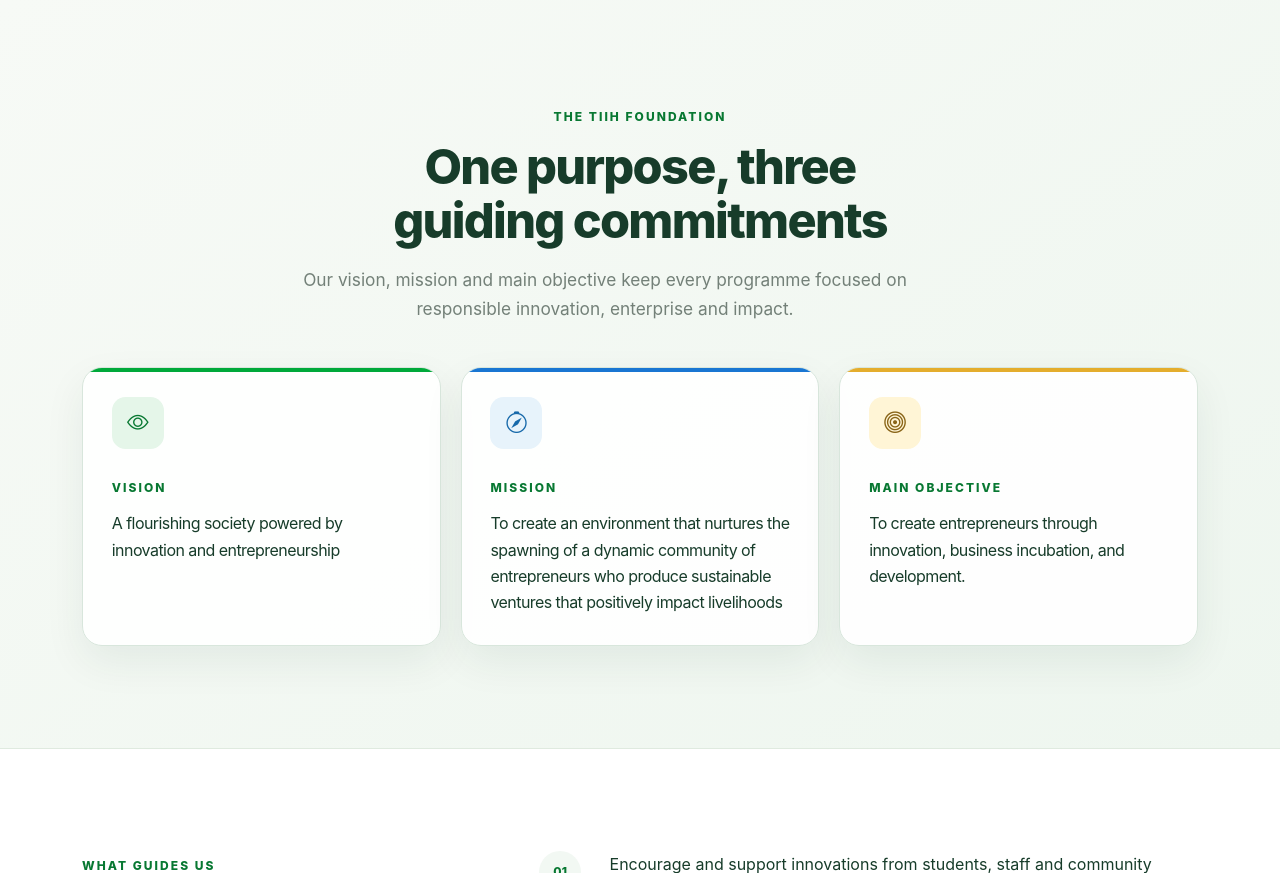
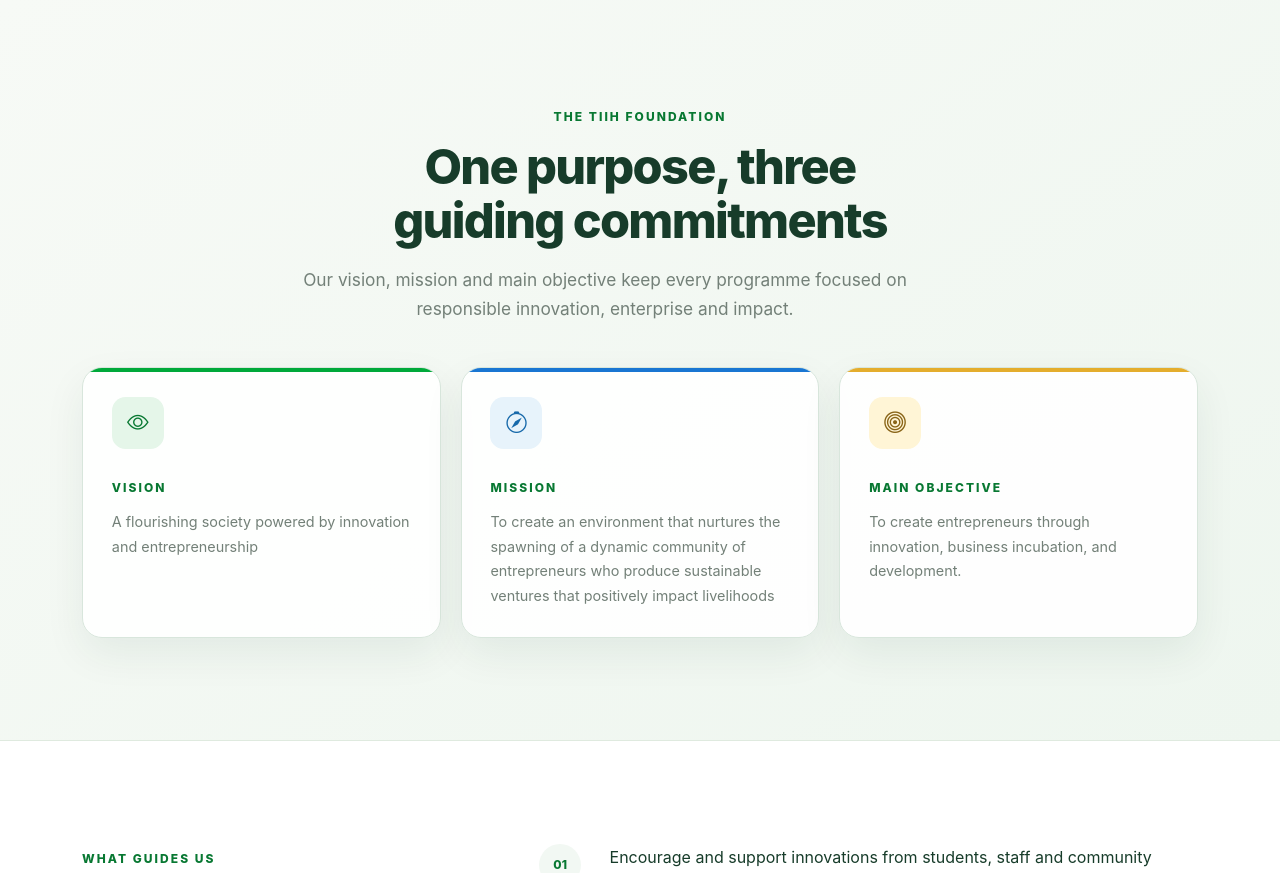
Before and after one commit to JAPHES/tsavo_innovation-incubation_hub_website, a Django app: page /about/ in a window 1280 px wide. Shown: the part 1148-2021 px from the top of the page. Run offline with Django 5.2, Linux system fonts and the light colour scheme; data that the repository does not hold is empty.

Commit message:
Match foundation card body typography

```diff
--- a/static/css/main.css
+++ b/static/css/main.css
@@ -141,7 +141,7 @@ p { margin-top: 0; }
 .vision-card .icon-box { margin-bottom: 1.5rem; }
 .vision-card:nth-child(2) .icon-box { color: #1769aa; background: #e7f3fb; }
 .vision-card:nth-child(3) .icon-box { color: #8a6518; background: #fff5d6; }
-.vision-card h3 { margin: .65rem 0 0; font-family: inherit; font-size: 1rem; font-weight: 400; line-height: 1.65; }
+.vision-card h3 { margin: .65rem 0 0; color: var(--color-muted); font-family: inherit; font-size: .9rem; font-weight: 400; letter-spacing: normal; line-height: 1.7; }
 .values-section { background: radial-gradient(circle at 12% 18%, rgba(25,118,210,.1), transparent 30%), linear-gradient(135deg, #edf6fc, #f7fbfe); border-block: 1px solid #d4e5f0; }
 .objectives-layout { display: grid; grid-template-columns: .7fr 1.3fr; gap: clamp(3rem, 8vw, 8rem); align-items: start; }
 .objective-list { margin: 0; padding: 0; list-style: none; counter-reset: objective; }
```
